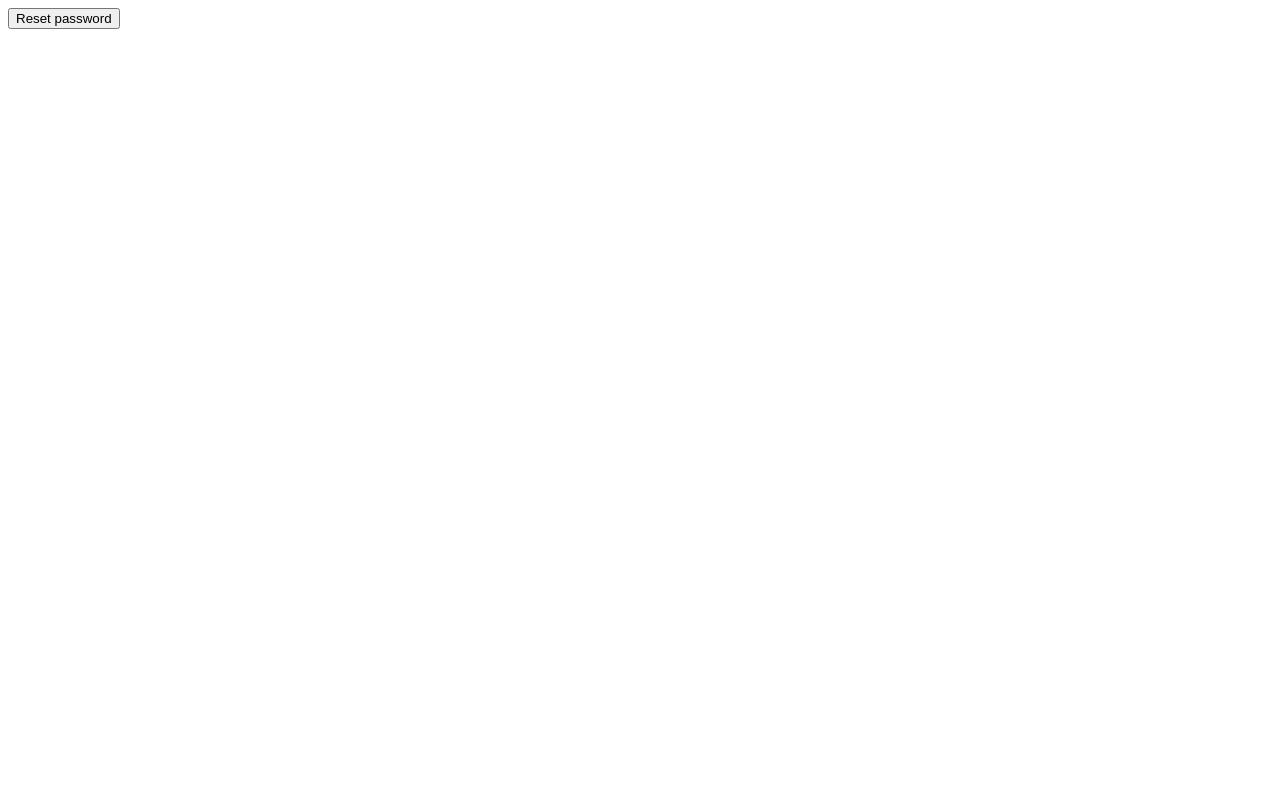
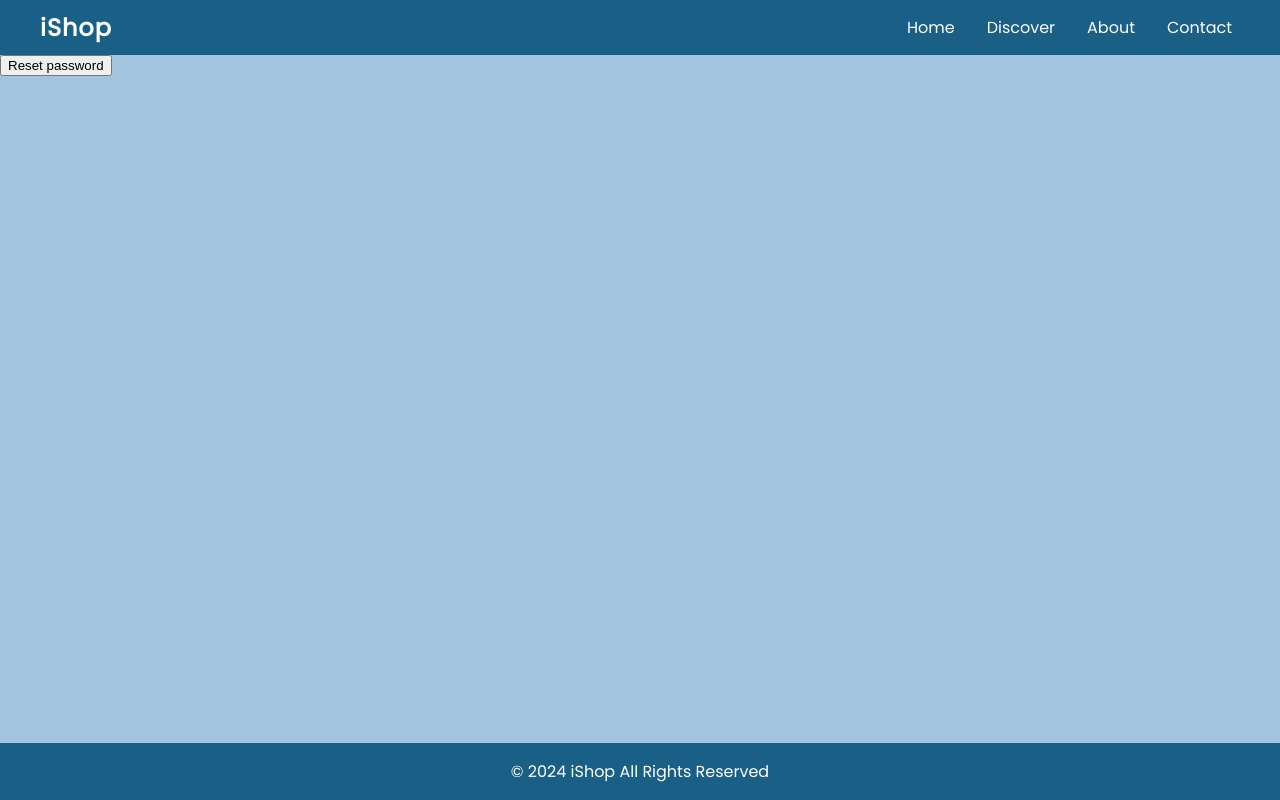
Before and after one commit to awaisyasin/iShop, a Django app: page /reset/1/1/ in a window 1280 px wide. Before the commit the page is almost empty. Run offline with Django 4.2, Linux system fonts and the light colour scheme.

Commit message:
Added header and footer and inlcuded them in the base.html

```diff
--- /dev/null
+++ b/ishop/templates/ishop/home.html
@@ -0,0 +1 @@
+{% extends "base.html" %}
--- a/ishop/urls.py
+++ b/ishop/urls.py
@@ -1,5 +1,9 @@
 from django.urls import path
 
+from .import views
+
+app_name = 'ishop'
 
 urlpatterns = [
+    path('', views.home_view, name='home')
 ]
--- a/ishop/views.py
+++ b/ishop/views.py
@@ -1,3 +1,6 @@
 from django.shortcuts import render
 
 # Create your views here.
+
+def home_view(request):
+    return render(request, 'ishop/home.html')
--- /dev/null
+++ b/static/css/base.css
@@ -0,0 +1,76 @@
+@import url("https://fonts.googleapis.com/css2?family=Poppins&wght@400;700&display=swap");
+@import url("https://fonts.googleapis.com/css2?family=Roboto+Condensed&wght@400;700&display=swap");
+
+* {
+    box-sizing: border-box;
+}
+
+body {
+    width: 100vw;
+    margin: 0;
+    min-height: 100vh;
+    display: flex;
+    flex-direction: column;
+    font-family: "Poppins", sans-serif;
+    background-color: #a2c4e0;
+    color: #fff;
+}
+
+header {
+    width: 100%;
+    padding: 10px 40px;
+    background-color: #1a5f85;
+    color: #fff;
+}
+
+nav {
+    display: flex;
+    align-items: center;
+    justify-content: space-between;
+}
+
+nav h1.logo {
+    margin: 0;
+    letter-spacing: 1px;
+}
+
+nav h1.logo a {
+    text-decoration: none;
+    color: #fff;
+}
+
+nav ul {
+    display: flex;
+    margin: 0;
+    list-style-type: none;
+    gap: 16px;
+}
+
+nav ul li a {
+    text-decoration: none;
+    color: #fff;
+    padding: 4px 8px;
+    border-radius: 8px;
+}
+
+nav ul li a:hover {
+    background-color: #13445F;
+}
+main {
+    flex: 1 0 auto;
+    background-color: #a2c4e0;
+}
+
+footer {
+    background-color: #1a5f85;
+    display: flex;
+    justify-content: center;
+    align-items: center;
+    margin-top: auto;
+    flex: 0 0 auto;
+}
+
+footer a {
+    text-decoration: none;
+    color: #fff;
+}
--- a/templates/base.html
+++ b/templates/base.html
@@ -1,3 +1,7 @@
+{% load static %}
+
+<link rel="stylesheet" href="{% static 'css/base.css' %}">
+
 <!DOCTYPE html>
 <html lang="en">
     <head>
@@ -6,7 +10,17 @@
         <title>{% block title %}Document{% endblock title %}</title>
     </head>
     <body>
+        <header>
+            {% include "header.html" %}
+        </header>
+
+        <main>
         {% block content %}
         {% endblock content %}
+        </main>
+
+        <footer>
+        {% include "footer.html" %}
+        </footer>
     </body>
 </html>
--- /dev/null
+++ b/templates/footer.html
@@ -0,0 +1,7 @@
+{% load static %}
+
+<link rel="stylesheet" href="{% static 'css/footer.css' %}">
+
+<footer>
+    <p>&copy; 2024 <a href='#'>iShop</a> All Rights Reserved</p>
+</footer>
--- /dev/null
+++ b/templates/header.html
@@ -0,0 +1,13 @@
+{% load static %}
+
+<link rel="stylesheet" href="{% static 'css/header.css' %}">
+
+<nav>
+    <h1 class="logo"><a href="#">iShop</a></h1>
+    <ul>
+        <li><a href="#">Home</a></li>
+        <li><a href="#">Discover</a></li>
+        <li><a href="#">About</a></li>
+        <li><a href="#">Contact</a></li>
+    </ul>
+</nav>
```
Also changed, not shown: static/css/footer.css (added), static/css/header.css (added).
